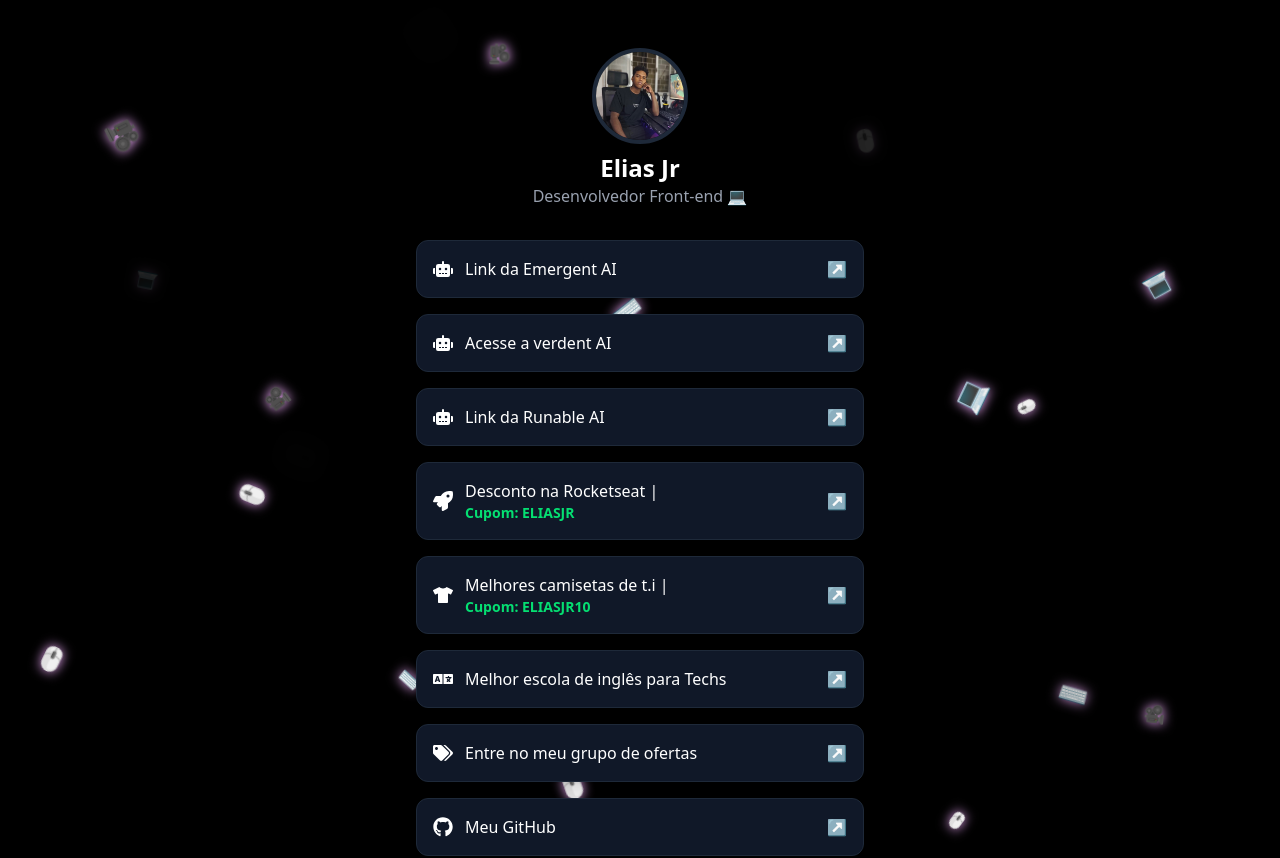
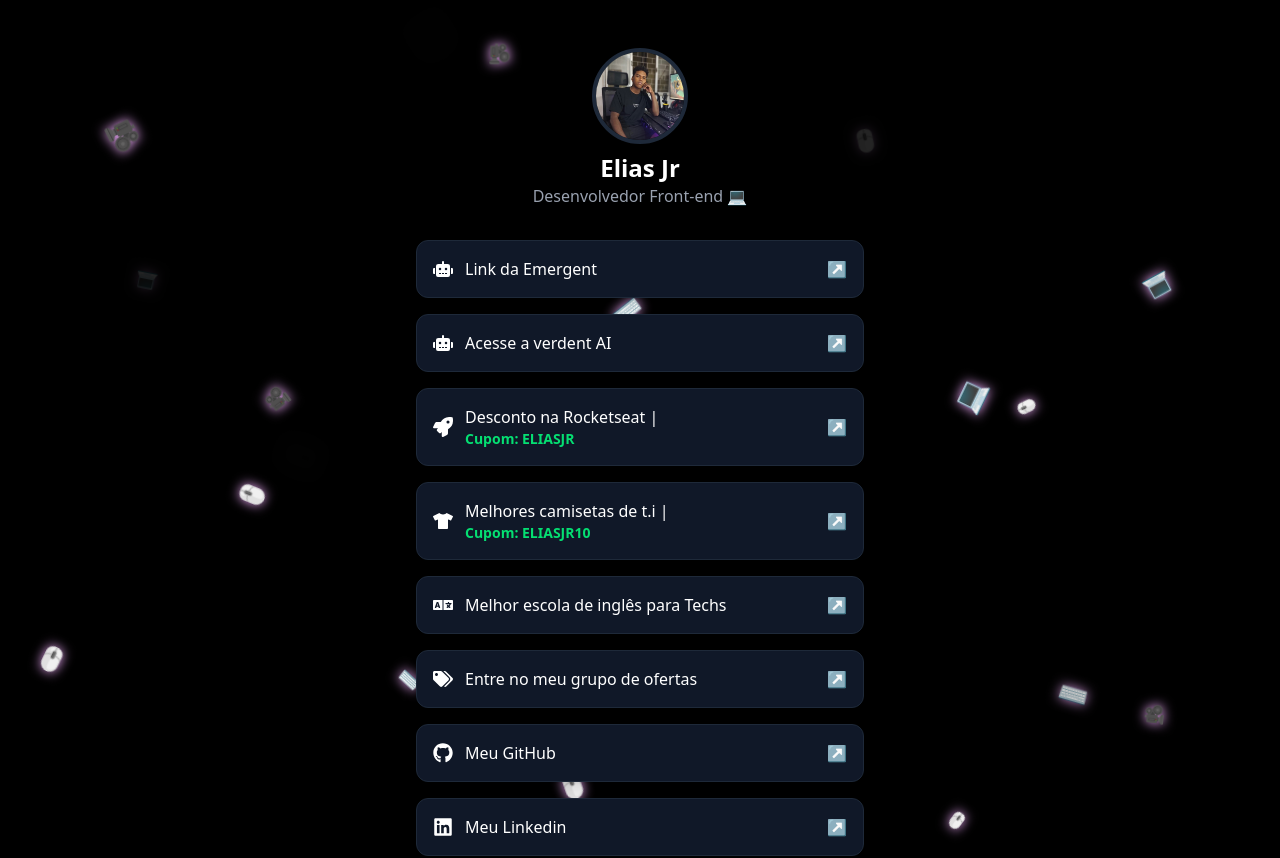
Before and after one commit to eliasjrdev/pagelink-tiktok, a React (Vite) app: page / in a window 1280 px wide. Shown: the top 858 px of the page. Built offline with nearby package versions, Linux system fonts and the light colour scheme.

Commit message:
Altera link da Emergent

```diff
--- a/src/components/BioLinks.jsx
+++ b/src/components/BioLinks.jsx
@@ -2,9 +2,8 @@
 import { FaBriefcase, FaTags, FaGraduationCap, FaTshirt, FaDesktop, FaLinkedin, FaGithub, FaRocket, FaLanguage, FaInternetExplorer, FaRobot, FaTextHeight, FaFile } from 'react-icons/fa';
 import Animacao from './Animacao';
 const links = [
-  { icon: <FaRobot />, label: 'Link da Emergent AI', url: ' https://app.emergent.sh/?via=costa' },
+  { icon: <FaRobot />, label: 'Link da Emergent', url: ' https://app.emergent.sh/?utm_shift=redirect&via=costa' },
   { icon: <FaRobot />, label: 'Acesse a verdent AI', url: 'https://bit.ly/4aDyZgu' },
-  { icon: <FaRobot />, label: 'Link da Runable AI', url: ' https://runable.com/?utm_source=insta&utm_id=eliasjr.dev' },
   { icon: <FaRocket />, label: 'Desconto na Rocketseat |', extra: 'Cupom: ELIASJR', url: 'https://www.rocketseat.com.br/oferta/influencer/v2/eliasjr' },
   { icon: <FaTshirt />, label: 'Melhores camisetas de t.i |', extra: 'Cupom: ELIASJR10', url: 'https://www.useti.shop/useti?utm_source=instagram&utm_medium=afiliado&utm_campaign=eliasjrdev' },
   { icon: <FaLanguage />, label: 'Melhor escola de inglês para Techs', url: 'https://api.whatsapp.com/send?phone=5583993611976' },
```
